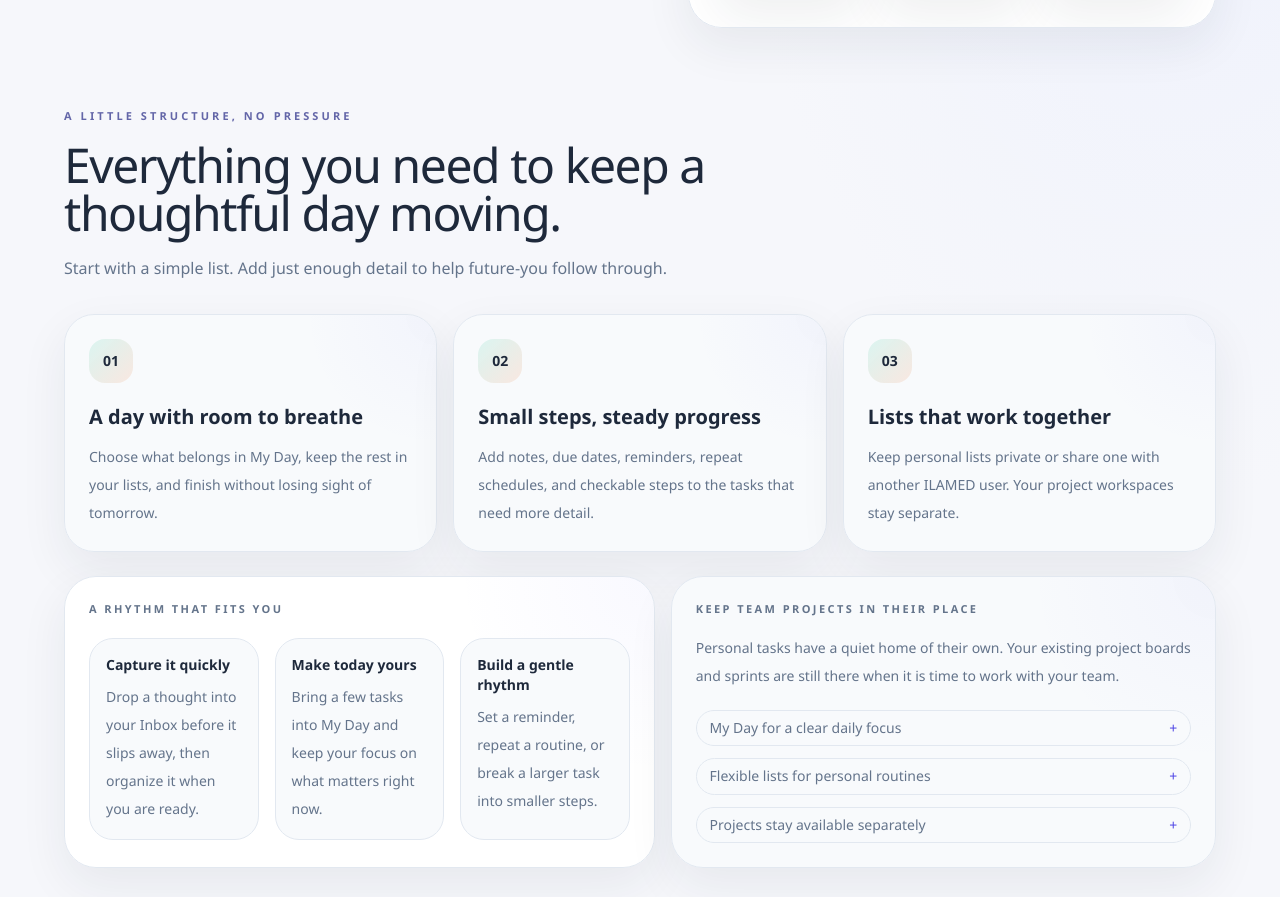
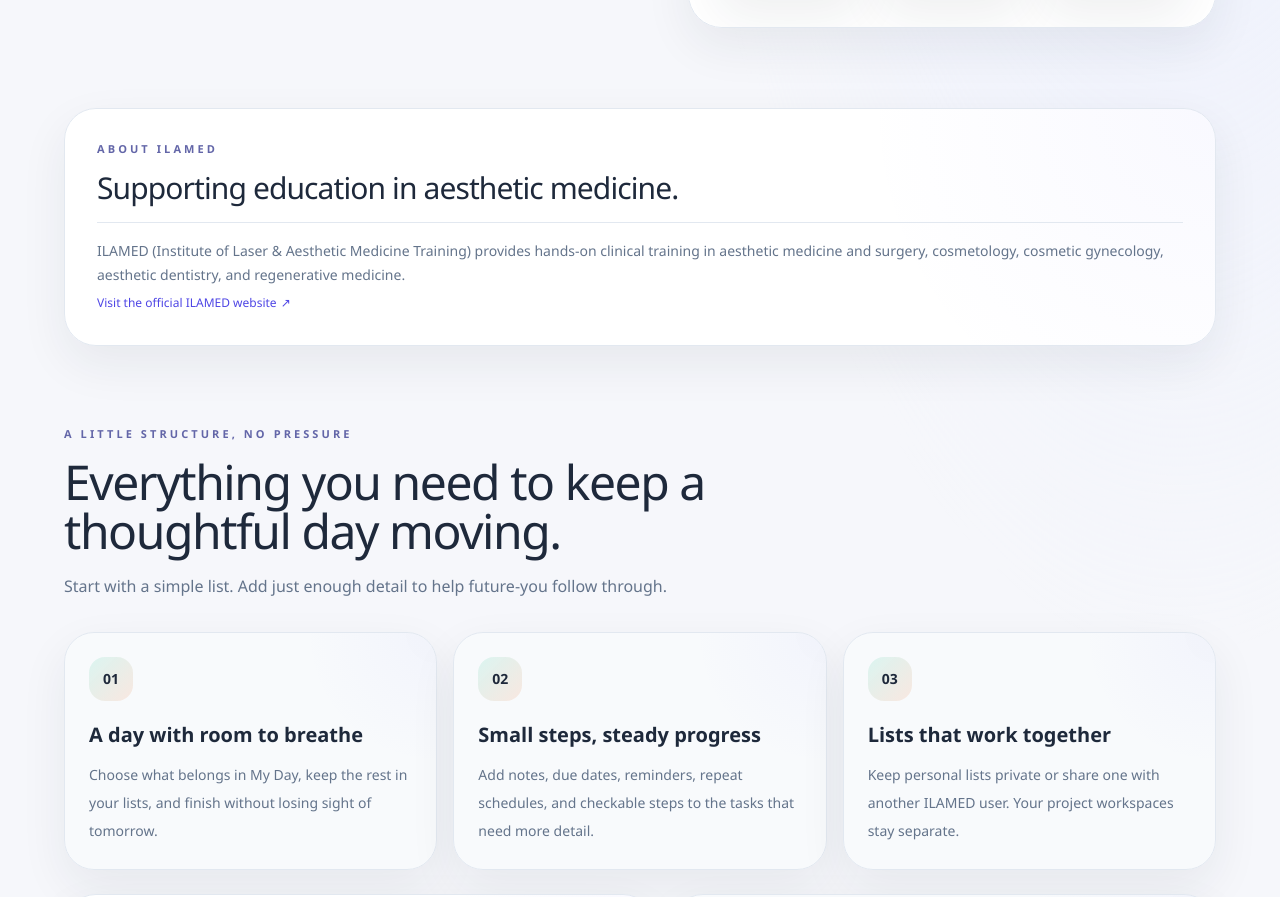
Before and after one commit to Vaanya06/taskflow, a Next.js app: page / in a window 1280 px wide. Shown: the part 955-1852 px from the top of the page. Built offline with nearby package versions, Linux system fonts and the light colour scheme; no server answers.

Commit message:
feat: add CompanyContext component and integrate it into admin and company tasks pages

```diff
--- a/app/admin/page.tsx
+++ b/app/admin/page.tsx
@@ -6,6 +6,7 @@
 import LogoutButton from "@/app/dashboard/logout-button";
 import EmployeePresence from "./employee-presence";
 import CompanyTaskBoard from "@/app/company-tasks/company-task-board";
+import { CompanyContext } from "@/app/company-tasks/company-context";
 
 export default async function AdminPage() {
   const currentUser = await getCurrentUser();
@@ -61,6 +62,7 @@
           <p className="mt-3 max-w-2xl text-sm leading-6 text-white/50">
             Assign each task to an employee, set an optional due date, and follow its status from one list.
           </p>
+          <CompanyContext />
         </section>
 
         <CompanyTaskBoard
--- /dev/null
+++ b/app/company-tasks/company-context.tsx
@@ -0,0 +1,20 @@
+export function CompanyContext() {
+  return (
+    <div className="mt-4 border-t border-white/[0.08] pt-4">
+      <p className="text-sm leading-6 text-white/55">
+        ILAMED (Institute of Laser &amp; Aesthetic Medicine Training) provides hands-on clinical
+        training in aesthetic medicine and surgery, cosmetology, cosmetic gynecology, aesthetic
+        dentistry, and regenerative medicine.
+      </p>
+      <a
+        href="https://www.ilamed.org/"
+        target="_blank"
+        rel="noreferrer"
+        className="mt-2 inline-flex items-center gap-1 text-xs font-medium text-[var(--accent)] transition hover:text-white"
+      >
+        Visit the official ILAMED website
+        <span aria-hidden="true">↗</span>
+      </a>
+    </div>
+  );
+}
--- a/app/company-tasks/page.tsx
+++ b/app/company-tasks/page.tsx
@@ -5,6 +5,7 @@
 import { prisma } from "@/lib/prisma";
 import { COMPANY_TASK_PROJECT_ID } from "@/services/company-tasks";
 import CompanyTaskBoard from "./company-task-board";
+import { CompanyContext } from "./company-context";
 
 export default async function CompanyTasksPage() {
   const user = await getCurrentUser();
@@ -41,6 +42,10 @@
       userAction={<LogoutButton />}
     >
       <div className="mx-auto w-full max-w-6xl">
+        <section className="panel-card mb-5 rounded-3xl p-5 sm:p-6">
+          <p className="section-kicker">About ILAMED</p>
+          <CompanyContext />
+        </section>
         <CompanyTaskBoard
           isAdmin={false}
           employees={[]}
--- a/app/layout.tsx
+++ b/app/layout.tsx
@@ -7,7 +7,7 @@
     template: "%s | ILAMED",
   },
   description:
-    "ILAMED helps you plan your day, organize personal tasks, build routines, and collaborate on team projects.",
+    "The ILAMED employee workspace for assigned tasks, due dates, checklists, and progress tracking.",
 };
 
 export default function RootLayout({
--- a/app/page.tsx
+++ b/app/page.tsx
@@ -1,6 +1,7 @@
 import Link from "next/link";
 import Image from "next/image";
 import { getCurrentUser } from "@/lib/auth";
+import { CompanyContext } from "@/app/company-tasks/company-context";
 
 const features = [
   {
@@ -186,6 +187,16 @@
         </div>
       </section>
 
+      <section className="px-6 pb-16 sm:pb-20">
+        <div className="panel-card mx-auto max-w-6xl rounded-[32px] p-6 sm:p-8">
+          <p className="section-kicker">About ILAMED</p>
+          <h2 className="display-font mt-3 text-3xl text-white/92">
+            Supporting education in aesthetic medicine.
+          </h2>
+          <CompanyContext />
+        </div>
+      </section>
+
       <section id="features" className="px-6 pb-16 sm:pb-20">
         <div className="mx-auto max-w-6xl">
           <div className="max-w-2xl">
```
